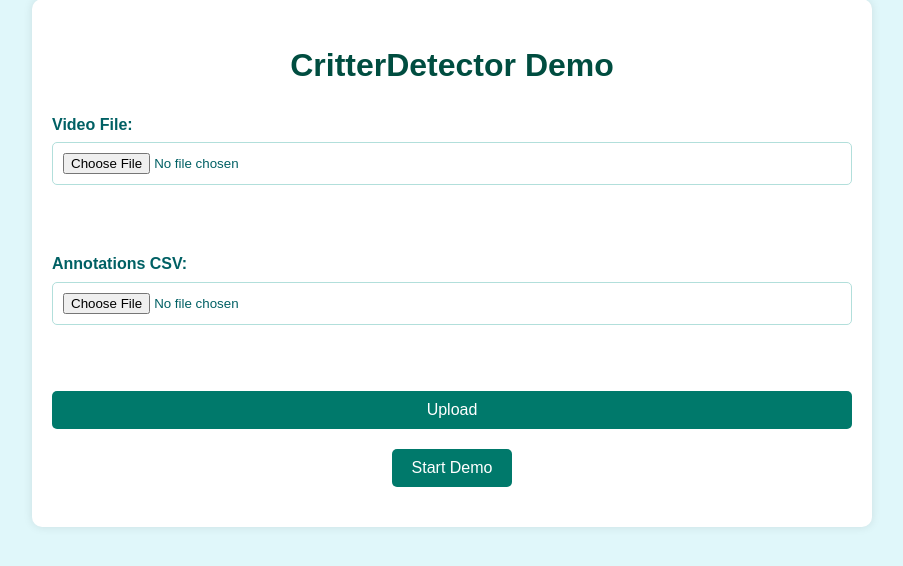
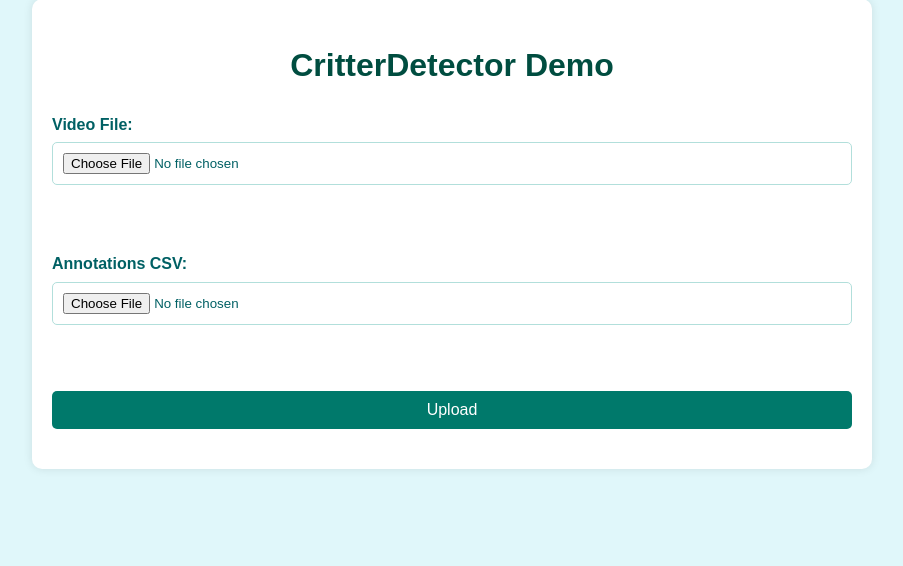
Before and after one commit to NOAA-OceanExploration/CritterDetectorServer, a Flask app: page / in a window 1280 px wide. Shown: the part 21-587 px from the top of the page, without its empty margins (188-1091 px from the left). Run offline with Flask 2, Linux system fonts and the light colour scheme; parts of the project's set-up code (start-up, migrations or seed data) failed here and were passed over.

Commit message:
Revised to include updated install, no demo headers

```diff
--- a/app/routes.py
+++ b/app/routes.py
@@ -11,11 +11,7 @@ import base64
 from io import BytesIO
 
 app = Flask(__name__)
-
-# Configuration
-app.config['UPLOAD_FOLDER'] = 'uploads'
-app.config['MAX_CONTENT_LENGTH'] = 16 * 1024 * 1024  # 16 MB limit
-app.config['ALLOWED_EXTENSIONS'] = {'mp4', 'mov', 'avi'}
+app.config.from_object(Config)
 
 # Initialize the highlighter
 highlighter = OWLHighlighter(score_threshold=0.3)
@@ -162,20 +158,6 @@ def process_results(result, csv_path):
         if os.path.exists(timeline_path):
             os.remove(timeline_path)
 
-@app.route('/demo', methods=['GET'])
-def demo():
-    """Load and return demo data"""
-    demo_data_path = os.path.join(app.config['UPLOAD_FOLDER'], 'demo', 'demo_detections.json')
-    time.sleep(5)  # Simulate processing time
-
-    with open(demo_data_path, 'r') as f:
-        detections_data = json.load(f)
-
-    global global_detections
-    global_detections = detections_data['detections']
-
-    return jsonify(detections_data)
-
 @app.route('/uploads/<path:filename>')
 def serve_uploads(filename):
     if filename.startswith('uploads/'):
--- a/app/templates/index.html
+++ b/app/templates/index.html
@@ -17,9 +17,6 @@
                 <input type="file" id="csv" name="csv" accept=".csv" required><br><br>
                 <button type="submit">Upload</button>
             </form>
-        </div>
-        <div class="demo-section">
-            <button id="start-demo">Start Demo</button>
         </div>
         <div id="processing" class="processing" style="display:none;">
             <div class="progress-bar" id="progress-bar" style="width: 0%;"></div>
@@ -58,15 +55,6 @@
                 method: 'POST',
                 body: formData
             });
-            const data = await response.json();
-            document.getElementById('processing').style.display = 'none';
-            displayResults(data);
-        };
-
-        document.getElementById('start-demo').onclick = async function() {
-            document.getElementById('processing').style.display = 'block';
-            simulateProgressBar(120000); // 2 minutes in milliseconds
-            const response = await fetch('/demo');
             const data = await response.json();
             document.getElementById('processing').style.display = 'none';
             displayResults(data);
--- a/requirements.txt
+++ b/requirements.txt
@@ -1,4 +1,5 @@
 Flask==2.0.3
-owl-highlighter>=1.0.0
 pandas==1.3.5
 Pillow>=9.0.0
+moviepy==1.0.3
+Werkzeug==2.0.3
```
